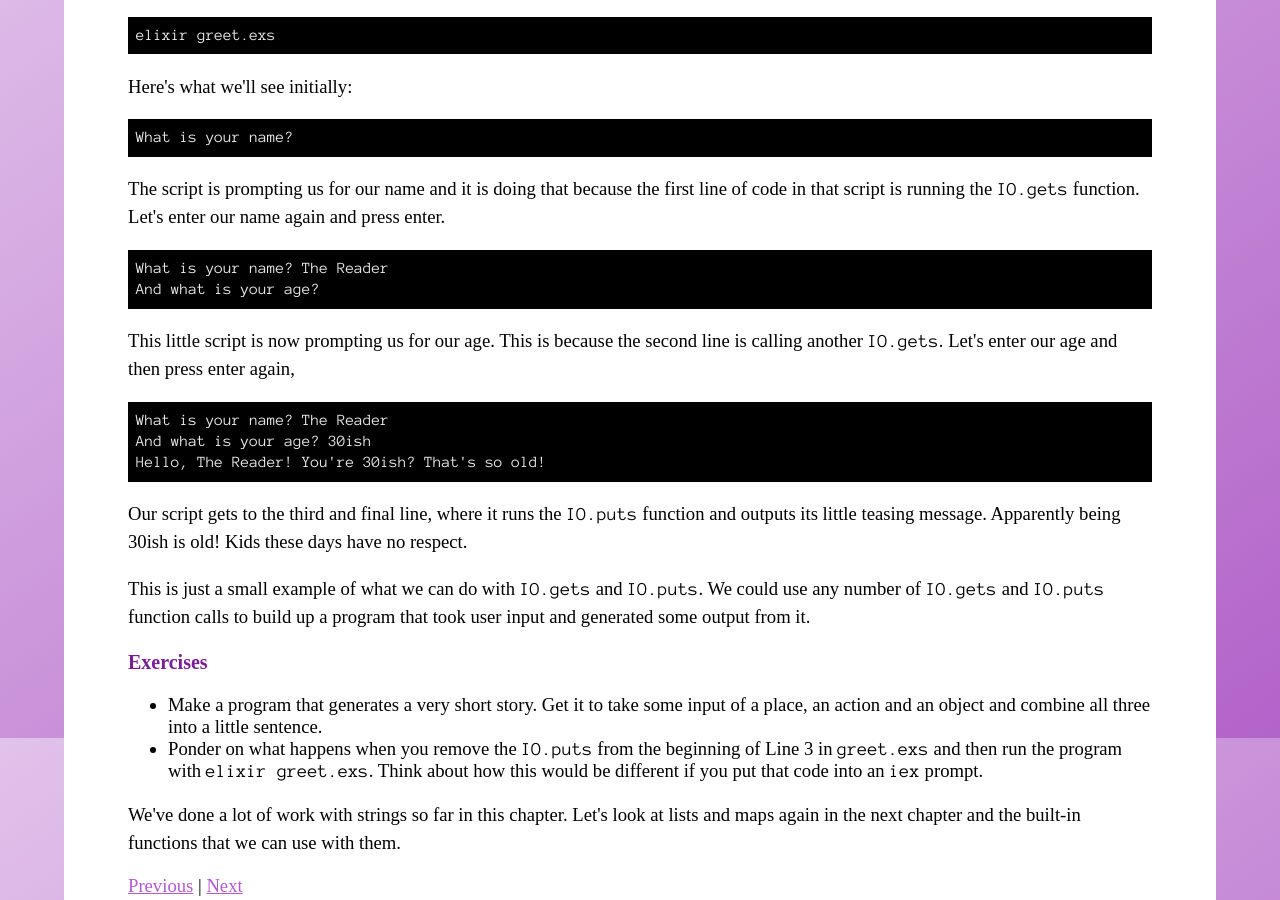
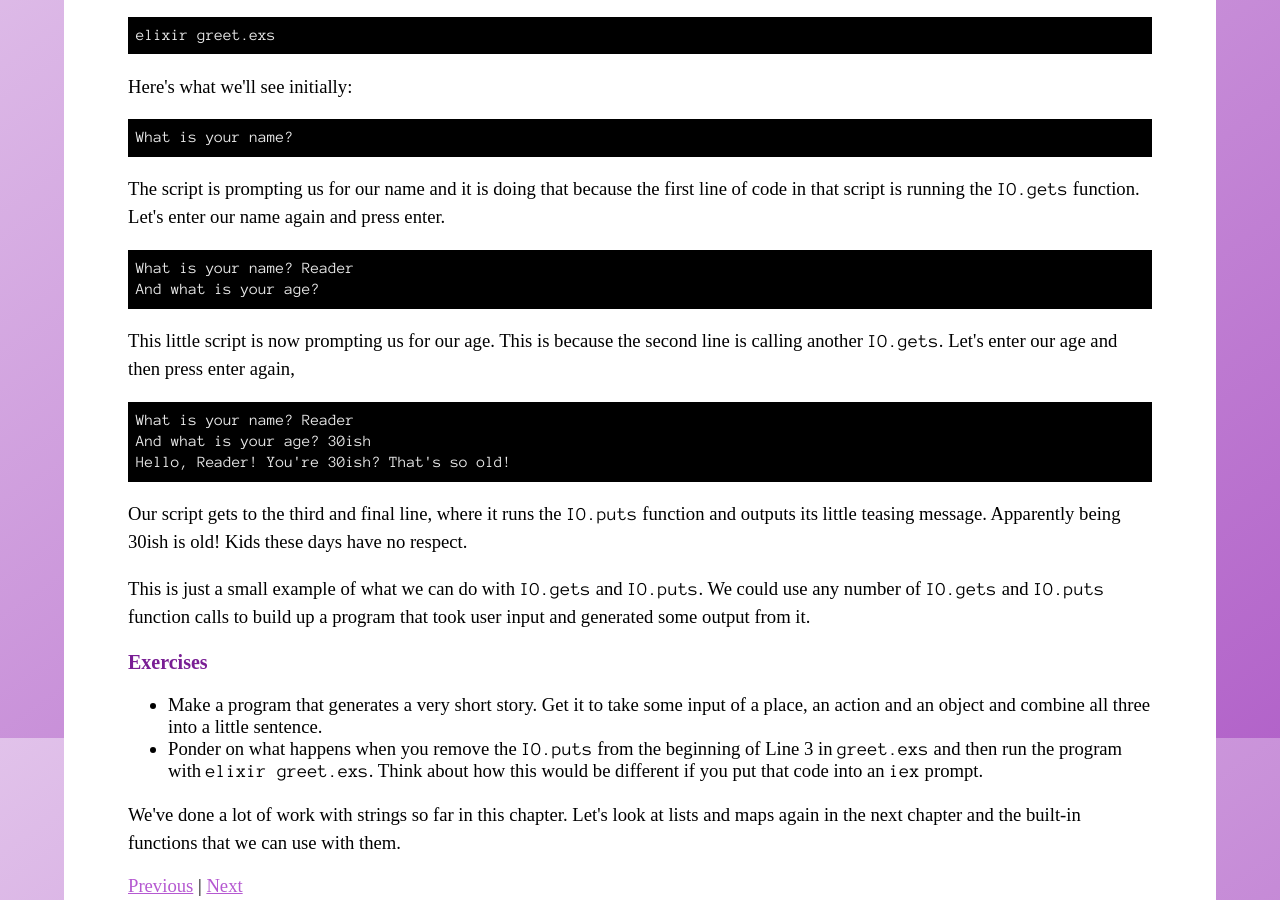
Before and after one commit to radar/joyofelixir, a Jekyll site: the page built from 8-strings-input-and-output/index.html, in a window 1280 px wide and 900 px high, scrolled down 3762 px. Built offline with Jekyll 4.4.1, drawn with Linux system fonts in a browser that asks for light colours; some web fonts are replaced.

Commit message:
Make IO.gets / IO.puts example consistent
Fixes #17

```diff
--- a/_includes/ch/8.html
+++ b/_includes/ch/8.html
@@ -183,16 +183,16 @@ IO.puts "Hello, #{String.trim(name)}! You're #{String.trim(age)}? That's so old!
     The script is prompting us for our name and it is doing that because the first line of code in that script is running the <code>IO.gets</code> function. Let's enter our name again and press enter.
   </p>
 
-<pre><code class="hljs text">What is your name? The Reader
+<pre><code class="hljs text">What is your name? Reader
 And what is your age?</code></pre>
 
   <p>
     This little script is now prompting us for our age. This is because the second line is calling another <code>IO.gets</code>. Let's enter our age and then press enter again,
   </p>
 
-<pre><code class="hljs text">What is your name? The Reader
+<pre><code class="hljs text">What is your name? Reader
 And what is your age? 30ish
-Hello, The Reader! You're 30ish? That's so old!</code></pre>
+Hello, Reader! You're 30ish? That's so old!</code></pre>
 
   <p>
     Our script gets to the third and final line, where it runs the <code>IO.puts</code> function and outputs its little teasing message. Apparently being 30ish is old! Kids these days have no respect.
```
